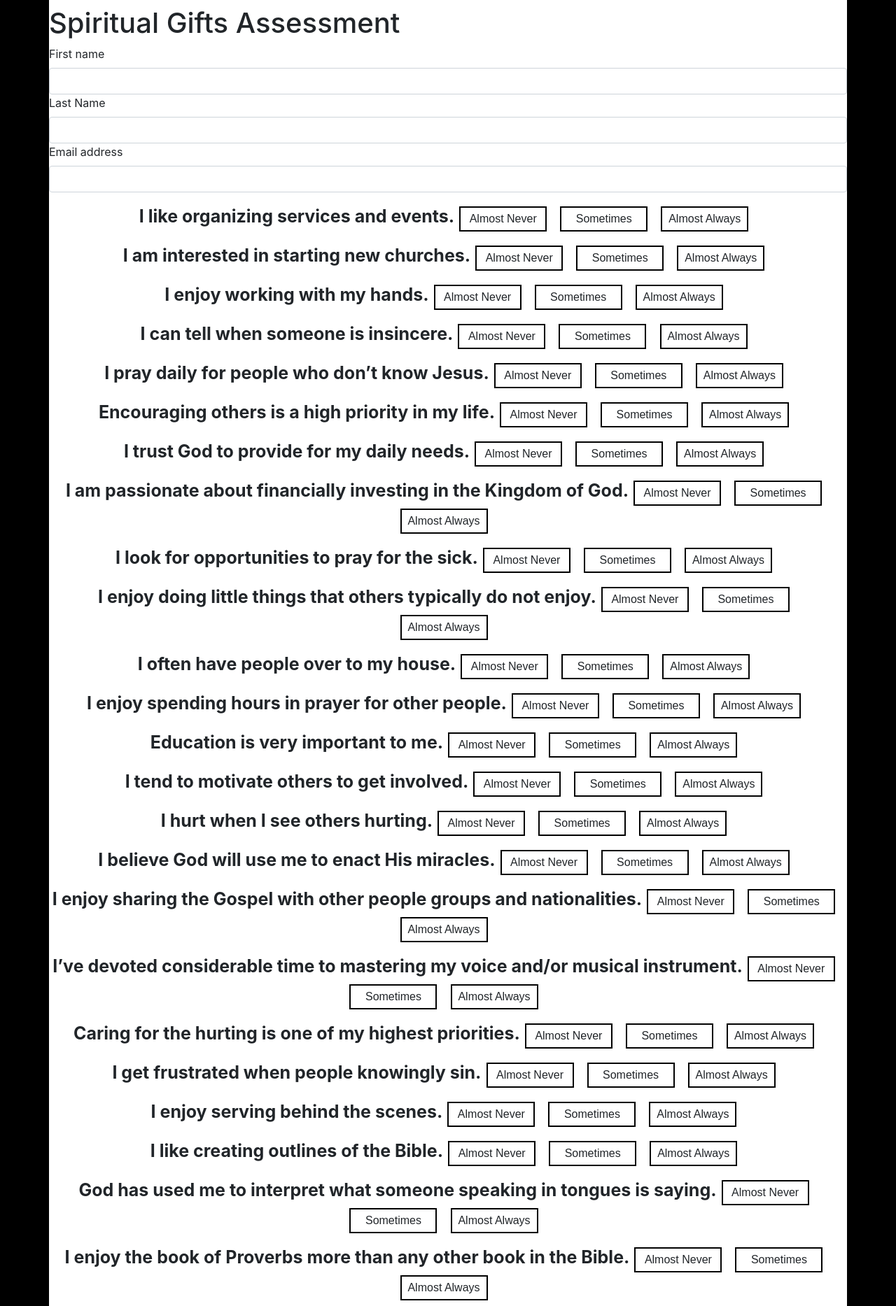
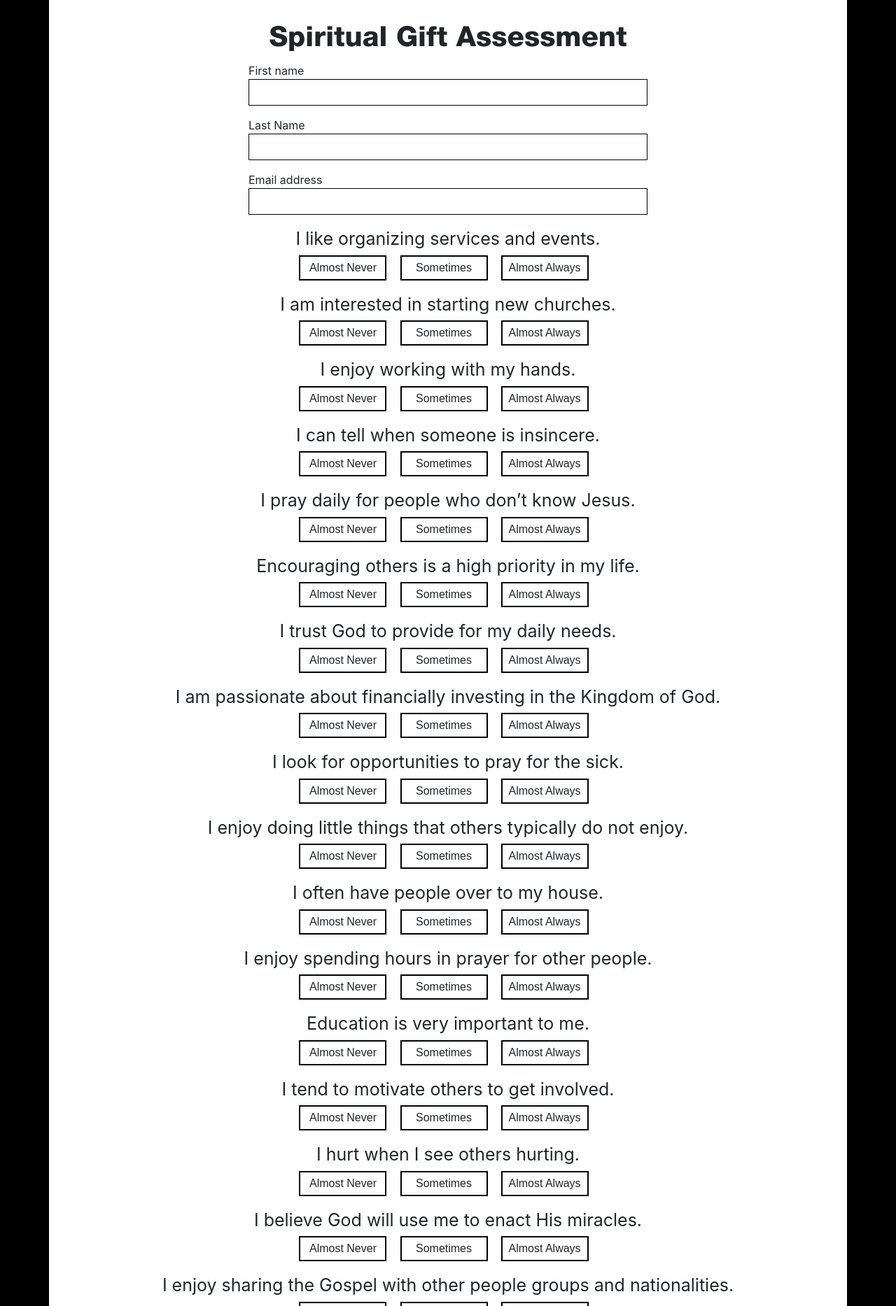
Before and after one commit to just0422/christ-tab-growth-track, a Flask app: page /sga in a window 1280 px wide. Shown: the part 71-1938 px from the top of the page at 70% size. Run offline with Flask 2, Linux system fonts and the light colour scheme; some libraries are stand-ins or nearby versions.

Commit message:
Style improvements to SGA qeustiosn

```diff
--- a/templates/sga.html
+++ b/templates/sga.html
@@ -1,28 +1,27 @@
-<!DOCTYPE html>
-<html lang="en" dir="ltr">
-  <head>
-    <meta charset="utf-8">
-    <title>Saints Church</title>
-  </head>
-  <body>
 {% extends "template.html" %}
 {% block content %}
 
-    <h1>Spiritual Gifts Assessment</h1>
+<h1 class="text-center mt-4 gt-page-header">Spiritual Gift Assessment</h1>
 
 <form action="/sga/submit" method="POST">
-      <label for="firstName">First name</label>
-      <input type="text" class="form-control" id="firstName" name="firstName">
-      <label for="lastname">Last Name</label>
-      <input type="text" class="form-control" id="lastName" name="lastName">
-      <label for="emailAddress">Email address</label>
-      <input type="email" class="form-control" id="emailAddress" name="emailAddress">
+  <div class="w-50 mx-auto">
+    <label for="firstName" class="mb-0">First name</label>
+    <input type="text" class="form-control gt-form-control" id="firstName" name="firstName">
+  </div>
+  <div class="w-50 mx-auto mt-3">
+    <label for="lastname" class="mb-0">Last Name</label>
+    <input type="text" class="form-control gt-form-control" id="lastName" name="lastName">
+  </div>
+  <div class="w-50 mx-auto mt-3">
+    <label for="emailAddress" class="mb-0">Email address</label>
+    <input type="email" class="form-control gt-form-control" id="emailAddress" name="emailAddress">
+  </div>
 
   {% set count = 1 %}
   {% for questionIndex in range(3) %}
     {% for typeKey in type_details %}
       <div class="text-center my-3 gt-form-question">
-            <strong class="mb-1">{{type_details[typeKey]['questions'][questionIndex]}}</strong>
+        <div class="gt-form-question">{{type_details[typeKey]['questions'][questionIndex]}}</div>
         {% for choice in range(choices|length) %}
           <div class="form-check form-check-inline gt-form-radio-option">
             <input class="form-check-input" type="radio" name="{{typeKey}}-{{questionIndex}}" id="{{typeKey}}-{{questionIndex}}-checkbox-{{choice}}" value="{{choice + 1}}">
@@ -35,10 +34,14 @@
       {% set count = count + 1 %}
     {% endfor %}
   {% endfor %}
+
   <hr />
-      <button type="submit" class="btn btn-dark">Submit</button>
+
+  <div class="row mb-5 justify-content-center pb-4">
+    <div class="col-md-6 col-xs-9">
+      <button type="submit" class="btn btn-dark w-100 gt-submit-button">SUBMIT</button>
+    </div>
+  </div>
 </form>
 
 {% endblock %}
-  </body>
-</html>
```
Lines whose indentation alone changed are shown as unchanged.
